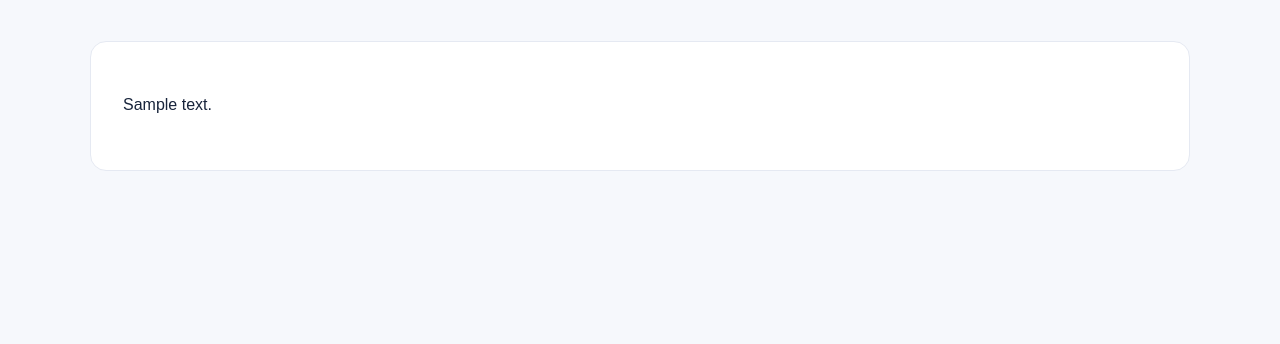
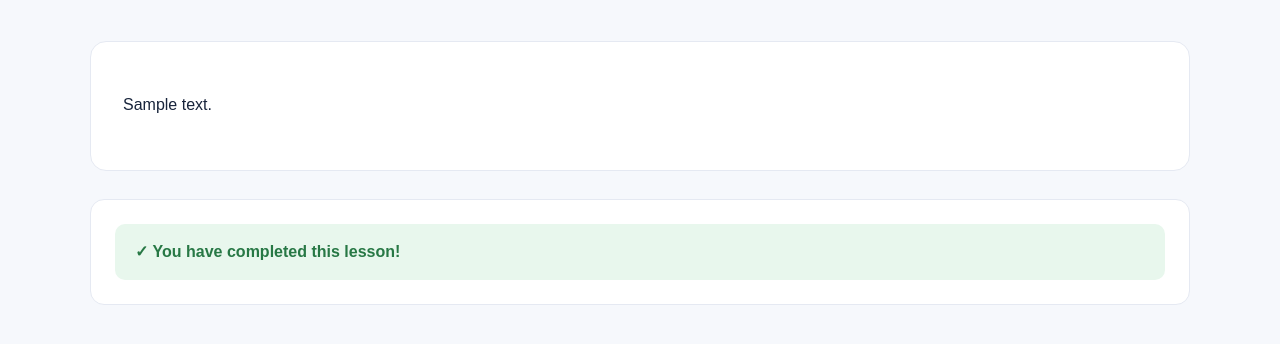
Before and after one commit to Ridwan805/pylab, a Django app: page /courses/1/lessons/1/ in a window 1280 px wide. Shown: the part 270-614 px from the top of the page. Run offline with Django 5.2, Linux system fonts and the light colour scheme; a user stored in the database is signed in; tables that the repository leaves empty hold one stand-in row (values such as "Sample post").

Commit message:
Add student lesson completion tracking

```diff
--- a/learning/models.py
+++ b/learning/models.py
@@ -1,4 +1,5 @@
 from django.db import models
+from django.conf import settings
 
 # Create your models here.
 class Course(models.Model):
@@ -21,3 +22,32 @@ class Lesson(models.Model):
 
     def __str__(self):
         return self.title
+
+from django.conf import settings
+
+
+class LessonProgress(models.Model):
+    student = models.ForeignKey(
+        settings.AUTH_USER_MODEL,
+        on_delete=models.CASCADE
+    )
+
+    lesson = models.ForeignKey(
+        Lesson,
+        on_delete=models.CASCADE
+    )
+
+    completed_at = models.DateTimeField(
+        auto_now_add=True
+    )
+
+    class Meta:
+        constraints = [
+            models.UniqueConstraint(
+                fields=["student", "lesson"],
+                name="unique_student_lesson_progress"
+            )
+        ]
+
+    def __str__(self):
+        return f"{self.student} - {self.lesson}"
--- a/learning/static/learning/style.css
+++ b/learning/static/learning/style.css
@@ -564,3 +564,20 @@ th {
 .lesson-content p {
     margin-bottom: 18px;
 }
+/* Lesson Completion */
+
+.completion-section {
+    margin-top: 28px;
+    padding: 24px;
+    background: #ffffff;
+    border: 1px solid var(--border);
+    border-radius: 14px;
+}
+
+.completion-success {
+    background: #e8f7ed;
+    color: #277845;
+    padding: 15px 20px;
+    border-radius: 10px;
+    font-weight: 600;
+}
--- a/learning/templates/learning/lesson_detail.html
+++ b/learning/templates/learning/lesson_detail.html
@@ -22,4 +22,29 @@
     {{ lesson.content|linebreaks }}
 </article>
 
+<section class="completion-section">
+
+    {% if is_completed %}
+
+        <div class="completion-success">
+            ✓ You have completed this lesson!
+        </div>
+
+    {% else %}
+
+        <form
+            method="post"
+            action="{% url 'complete_lesson' course.id lesson.id %}"
+        >
+            {% csrf_token %}
+
+            <button type="submit" class="btn btn-primary">
+                Mark as Completed
+            </button>
+        </form>
+
+    {% endif %}
+
+</section>
+
 {% endblock %}
--- a/learning/urls.py
+++ b/learning/urls.py
@@ -27,4 +27,11 @@ urlpatterns = [
     views.lesson_detail,
     name="lesson_detail"
     ),
+
+    path(
+    "courses/<int:course_id>/lessons/<int:lesson_id>/complete/",
+    views.complete_lesson,
+    name="complete_lesson"
+    ),
+
 ]
--- a/learning/views.py
+++ b/learning/views.py
@@ -11,6 +11,10 @@ from django.middleware.csrf import get_token
 from django.contrib.auth.decorators import login_required, permission_required
 from django.shortcuts import render
 from .models import Course, Lesson
+
+from django.shortcuts import redirect
+from django.views.decorators.http import require_POST
+from .models import LessonProgress
 
 from django.shortcuts import get_object_or_404
 
@@ -60,6 +64,7 @@ def course_detail(request, course_id):
         })
 
 @login_required
+@login_required
 def lesson_detail(request, course_id, lesson_id):
     lesson = get_object_or_404(
         Lesson.objects.select_related("course"),
@@ -67,10 +72,38 @@ def lesson_detail(request, course_id, lesson_id):
         course_id=course_id
     )
 
+    is_completed = LessonProgress.objects.filter(
+        student=request.user,
+        lesson=lesson
+    ).exists()
+
     return render(
         request,
         "learning/lesson_detail.html",
         {
             "lesson": lesson,
-            "course": lesson.course
-        })
+            "course": lesson.course,
+            "is_completed": is_completed
+        }
+    )
+
+
+@login_required
+@require_POST
+def complete_lesson(request, course_id, lesson_id):
+    lesson = get_object_or_404(
+        Lesson,
+        id=lesson_id,
+        course_id=course_id
+    )
+
+    LessonProgress.objects.get_or_create(
+        student=request.user,
+        lesson=lesson
+    )
+
+    return redirect(
+        "lesson_detail",
+        course_id=course_id,
+        lesson_id=lesson_id
+    )
```
Also changed, not shown: learning/migrations/0002_lessonprogress.py (added).
